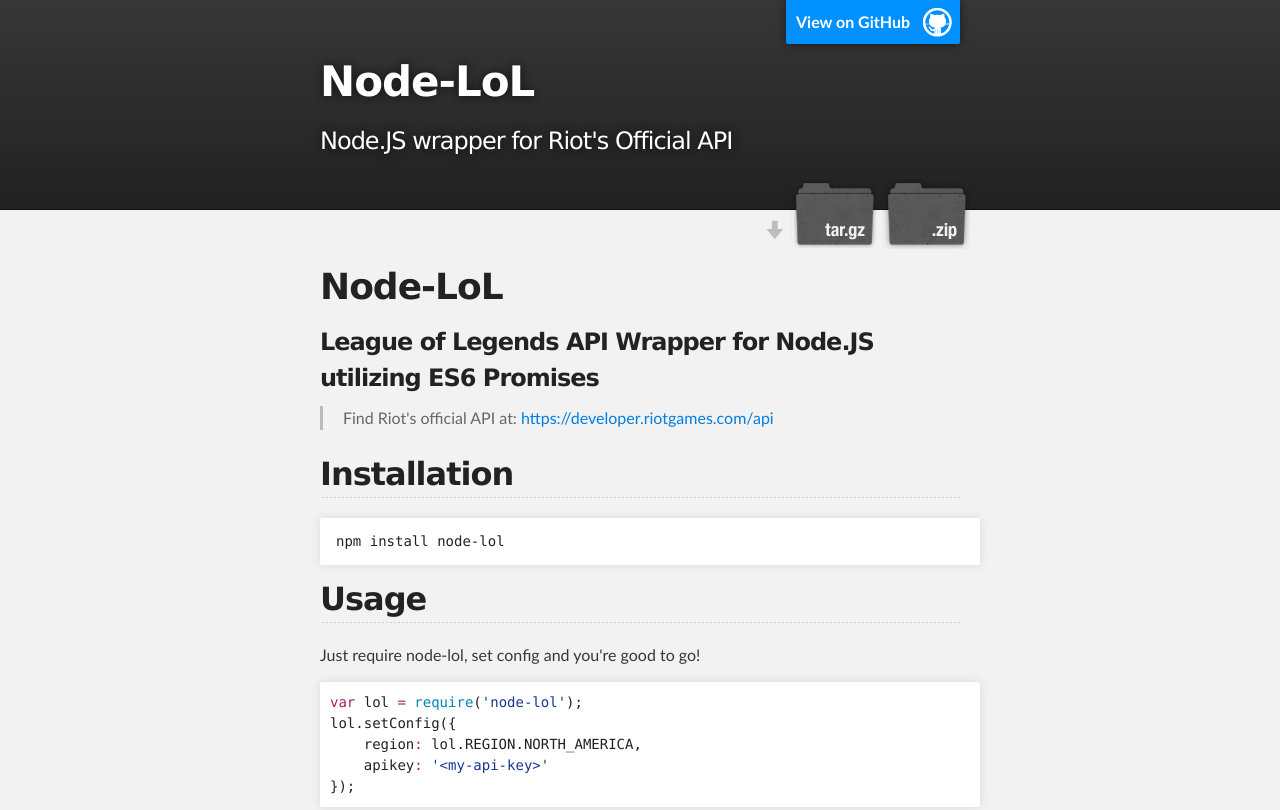
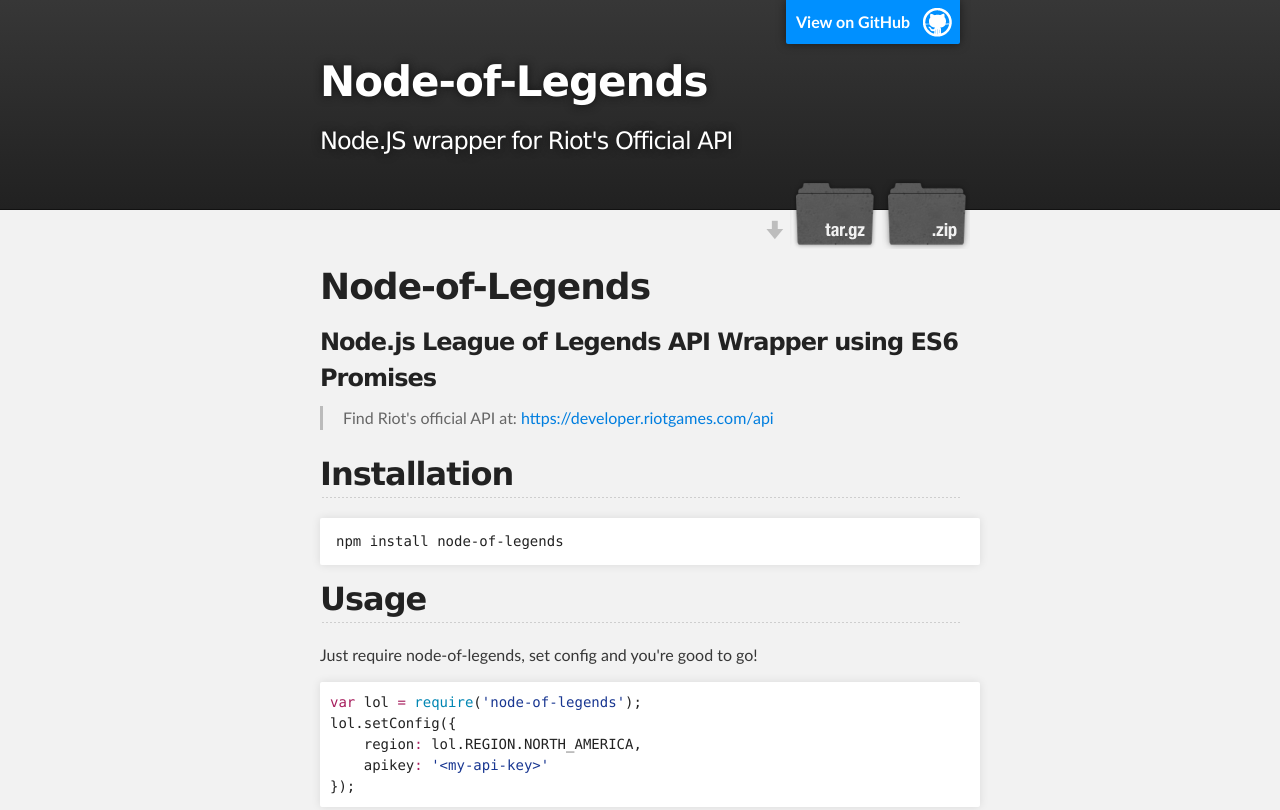
Before and after one commit to Vollhardt/node-of-legends, a plain HTML site: page index.html in a window 1280 px wide. Shown: the top 810 px of the page. Drawn offline with Linux system fonts and the light colour scheme.

Commit message:
Create gh-pages branch via GitHub

```diff
--- a/index.html
+++ b/index.html
@@ -4,11 +4,11 @@
   <head>
     <meta charset='utf-8'>
     <meta http-equiv="X-UA-Compatible" content="chrome=1">
-    <meta name="description" content="Node-LoL : Node.JS wrapper for Riot&#39;s Official API">
+    <meta name="description" content="Node-of-Legends : Node.JS wrapper for Riot&#39;s Official API">
 
     <link rel="stylesheet" type="text/css" media="screen" href="stylesheets/stylesheet.css">
 
-    <title>Node-LoL</title>
+    <title>Node-of-Legends</title>
   </head>
 
   <body>
@@ -18,7 +18,7 @@
         <header class="inner">
           <a id="forkme_banner" href="https://github.com/SudSupreme/node-of-legends">View on GitHub</a>
 
-          <h1 id="project_title">Node-LoL</h1>
+          <h1 id="project_title">Node-of-Legends</h1>
           <h2 id="project_tagline">Node.JS wrapper for Riot&#39;s Official API</h2>
 
             <section id="downloads">
@@ -32,10 +32,10 @@
     <div id="main_content_wrap" class="outer">
       <section id="main_content" class="inner">
         <h1>
-<a id="node-lol" class="anchor" href="#node-lol" aria-hidden="true"><span class="octicon octicon-link"></span></a>Node-LoL</h1>
+<a id="node-of-legends" class="anchor" href="#node-of-legends" aria-hidden="true"><span class="octicon octicon-link"></span></a>Node-of-Legends</h1>
 
 <h3>
-<a id="league-of-legends-api-wrapper-for-nodejs-utilizing-es6-promises" class="anchor" href="#league-of-legends-api-wrapper-for-nodejs-utilizing-es6-promises" aria-hidden="true"><span class="octicon octicon-link"></span></a>League of Legends API Wrapper for Node.JS utilizing ES6 Promises</h3>
+<a id="nodejs-league-of-legends-api-wrapper-using-es6-promises" class="anchor" href="#nodejs-league-of-legends-api-wrapper-using-es6-promises" aria-hidden="true"><span class="octicon octicon-link"></span></a>Node.js League of Legends API Wrapper using ES6 Promises</h3>
 
 <blockquote>
 <p>Find Riot's official API at:
@@ -45,15 +45,15 @@
 <h2>
 <a id="installation" class="anchor" href="#installation" aria-hidden="true"><span class="octicon octicon-link"></span></a>Installation</h2>
 
-<pre><code>npm install node-lol
+<pre><code>npm install node-of-legends
 </code></pre>
 
 <h2>
 <a id="usage" class="anchor" href="#usage" aria-hidden="true"><span class="octicon octicon-link"></span></a>Usage</h2>
 
-<p>Just require node-lol, set config and you're good to go!</p>
+<p>Just require node-of-legends, set config and you're good to go!</p>
 
-<div class="highlight highlight-source-js"><pre><span class="pl-k">var</span> lol <span class="pl-k">=</span> <span class="pl-c1">require</span>(<span class="pl-s"><span class="pl-pds">'</span>node-lol<span class="pl-pds">'</span></span>);
+<div class="highlight highlight-source-js"><pre><span class="pl-k">var</span> lol <span class="pl-k">=</span> <span class="pl-c1">require</span>(<span class="pl-s"><span class="pl-pds">'</span>node-of-legends<span class="pl-pds">'</span></span>);
 lol.setConfig({
     region<span class="pl-k">:</span> lol.REGION.NORTH_AMERICA,
     apikey<span class="pl-k">:</span> <span class="pl-s"><span class="pl-pds">'</span>&lt;my-api-key&gt;<span class="pl-pds">'</span></span>
@@ -93,14 +93,14 @@
 <a id="api-reference" class="anchor" href="#api-reference" aria-hidden="true"><span class="octicon octicon-link"></span></a>API Reference</h2>
 
 <p>A full API can be found at
-<a href="http://node-lol.suds.io/api">http://node-lol.suds.io/api</a></p>
+<a href="http://node-of-legends.suds.io/api">http://node-of-legends.suds.io/api</a></p>
       </section>
     </div>
 
     <!-- FOOTER  -->
     <div id="footer_wrap" class="outer">
       <footer class="inner">
-        <p class="copyright">Node-LoL maintained by <a href="https://github.com/SudSupreme">SudSupreme</a></p>
+        <p class="copyright">Node-of-Legends maintained by <a href="https://github.com/SudSupreme">SudSupreme</a></p>
         <p>Published with <a href="https://pages.github.com">GitHub Pages</a></p>
       </footer>
     </div>
```
Also changed, not shown: params.json (+1 -1 lines).
